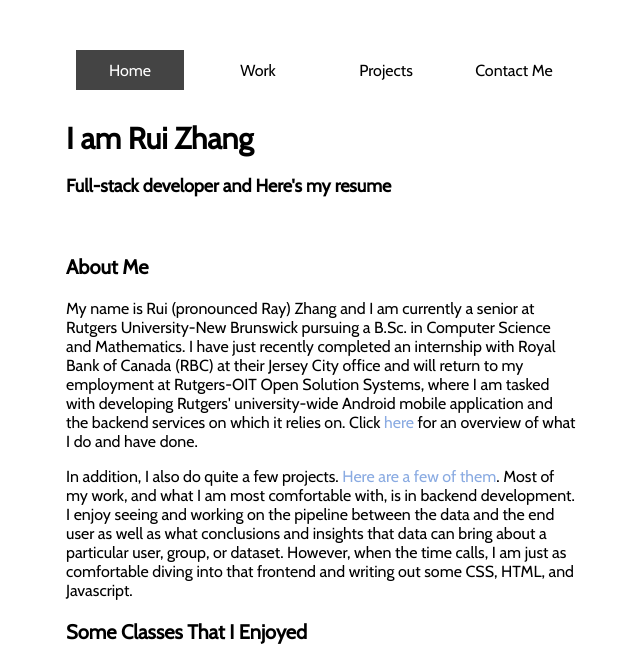
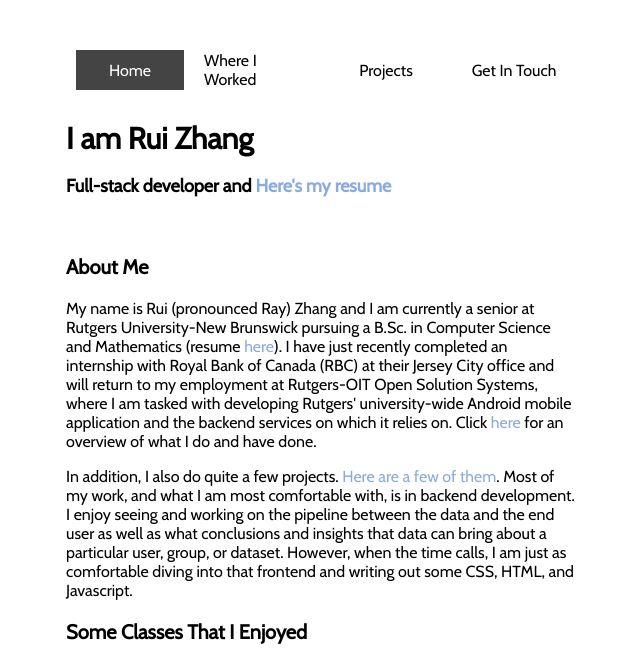
Before and after one commit to ruizha/website, a Flask app: page /home in a window 1280 px wide. Shown: the top 648 px of the page, without its empty margins (318-958 px from the left). Run offline with Flask 2, Linux system fonts and the light colour scheme; some libraries are stand-ins or nearby versions.

Commit message:
Slight css modifications

```diff
--- a/main.py
+++ b/main.py
@@ -2,7 +2,7 @@ from flask import Flask, render_template
 import random
 
 app = Flask(__name__)
-
+DEBUG = True
 class NavbarItem:
     def __init__(self, name, text, active=False):
         self.name = name
@@ -38,9 +38,9 @@ class Skill:
 
 navbar_items = [
     NavbarItem("home", "Home"),
-    NavbarItem("work", "Work"),
+    NavbarItem("work", "Where I Worked"),
     NavbarItem("projects", "Projects"),
-    NavbarItem("contact", "Contact Me")
+    NavbarItem("contact", "Get In Touch")
 ]
 
 navbar_collection = NavbarItemCollection(navbar_items)
@@ -77,7 +77,7 @@ tools = [
 lfj_subtitles = [
     'Looking for job',
     '"...a fine choice" ~ everyone',
-    '<span><a href="https://www.dropbox.com/s/6deebimrtioij1g/RuiZhang_Resume_Aug2018-Flattened.pdf?dl=1" style="text-decoration: none;">Here\'s my resume</a></span>',
+    '<span><a class=\'text-link\' href="https://www.dropbox.com/s/6deebimrtioij1g/RuiZhang_Resume_Aug2018-Flattened.pdf?dl=1" style="text-decoration: none;">Here\'s my resume</a></span>',
     'Graduating this semester',
     'Are you a recruiter?',
     'Coder for hire'
@@ -94,9 +94,10 @@ working_subtitles = [
 subtitles = [
     'Trader of Memes',
     'Bug Slayer',
+    'Code Slinger',
     'Spittin\' Hot Lines',
-    'Vim User',
-    'Prevently Segfaults'
+    'Vim and Emacs are both good',
+    'Preventing Segfaults'
 ]
 
 class SubtitleDistribution:
@@ -142,4 +143,7 @@ def badroute(path):
     return "Unfounded route: " + path
 
 if __name__ == '__main__':
-    app.run(host='0.0.0.0')
+    if DEBUG:
+        app.run(debug=True, port=8080)
+    else:
+        app.run(ip='0.0.0.0')
--- a/static/css/base.css
+++ b/static/css/base.css
@@ -67,6 +67,9 @@ body {
 .text-link {
   color: #8aabe2; }
 
+.text-link:hover {
+  color: #6798EB; }
+
 .link-nt {
   cursor: pointer; }
 
--- a/static/css/main.css
+++ b/static/css/main.css
@@ -6,11 +6,11 @@
     margin-bottom: 0px; }
   .page-header .subtitle {
     font-size: 18px; }
-    .page-header .subtitle a {
+    .page-header .subtitle a:not(.text-link) {
       color: #000000; }
-    .page-header .subtitle a:link a:visited {
+    .page-header .subtitle a:link a:visited:not(.text-link) {
       color: #000000; }
-    .page-header .subtitle a:hover {
+    .page-header .subtitle a:hover:not(.text-link) {
       color: #666666;
       cursor: pointer; }
 
--- a/static/scss/base.scss
+++ b/static/scss/base.scss
@@ -82,6 +82,10 @@ body {
     color: #8aabe2;
 }
 
+.text-link:hover {
+    color: #6798EB;
+}
+
 .link-nt {
     cursor: pointer;
 }
--- a/static/scss/main.scss
+++ b/static/scss/main.scss
@@ -10,15 +10,15 @@
     .subtitle {
         font-size: 18px;
 
-        a {
+        a:not(.text-link) {
             color: #000000;
         }
 
-        a:link a:visited {
+        a:link a:visited:not(.text-link) {
             color: #000000;
         }
 
-        a:hover {
+        a:hover:not(.text-link) {
             color: #666666;
             cursor: pointer;
         }
--- a/templates/main.html
+++ b/templates/main.html
@@ -17,7 +17,7 @@
             <p class='section-header'> About Me </p>
             <p>
                 My name is Rui (pronounced Ray) Zhang and I am currently a senior at Rutgers University-New
-                Brunswick pursuing a B.Sc. in Computer Science and Mathematics. I have just recently
+                Brunswick pursuing a B.Sc. in Computer Science and Mathematics (resume <a class='text-link' href='https://www.dropbox.com/s/6deebimrtioij1g/RuiZhang_Resume_Aug2018-Flattened.pdf?dl=1'>here</a>). I have just recently
                 completed an internship with Royal Bank of Canada (RBC) at their Jersey City office and will
                 return to my employment at Rutgers-OIT Open Solution Systems, where I am tasked with
                 developing Rutgers' university-wide Android mobile application and the backend services on
```
Also changed, not shown: 2 other files.
